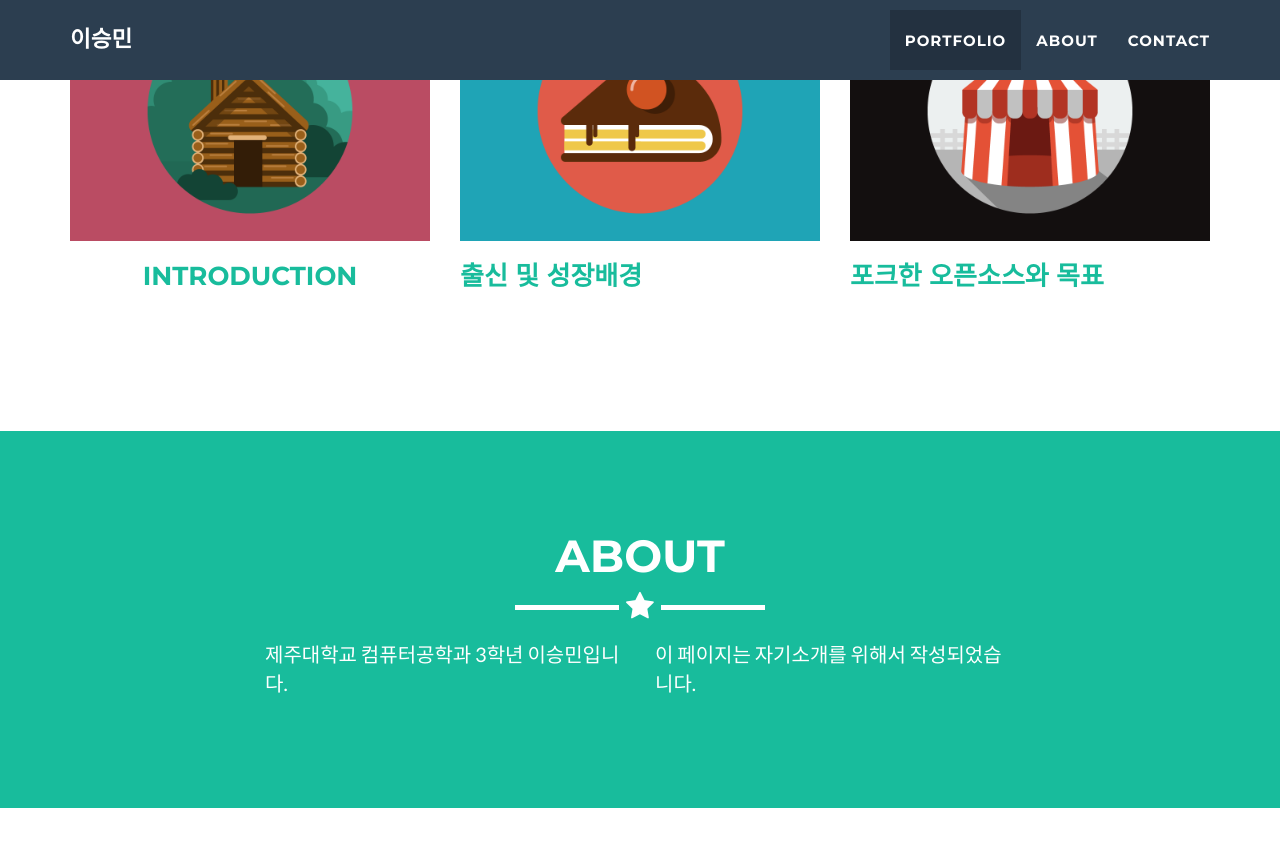
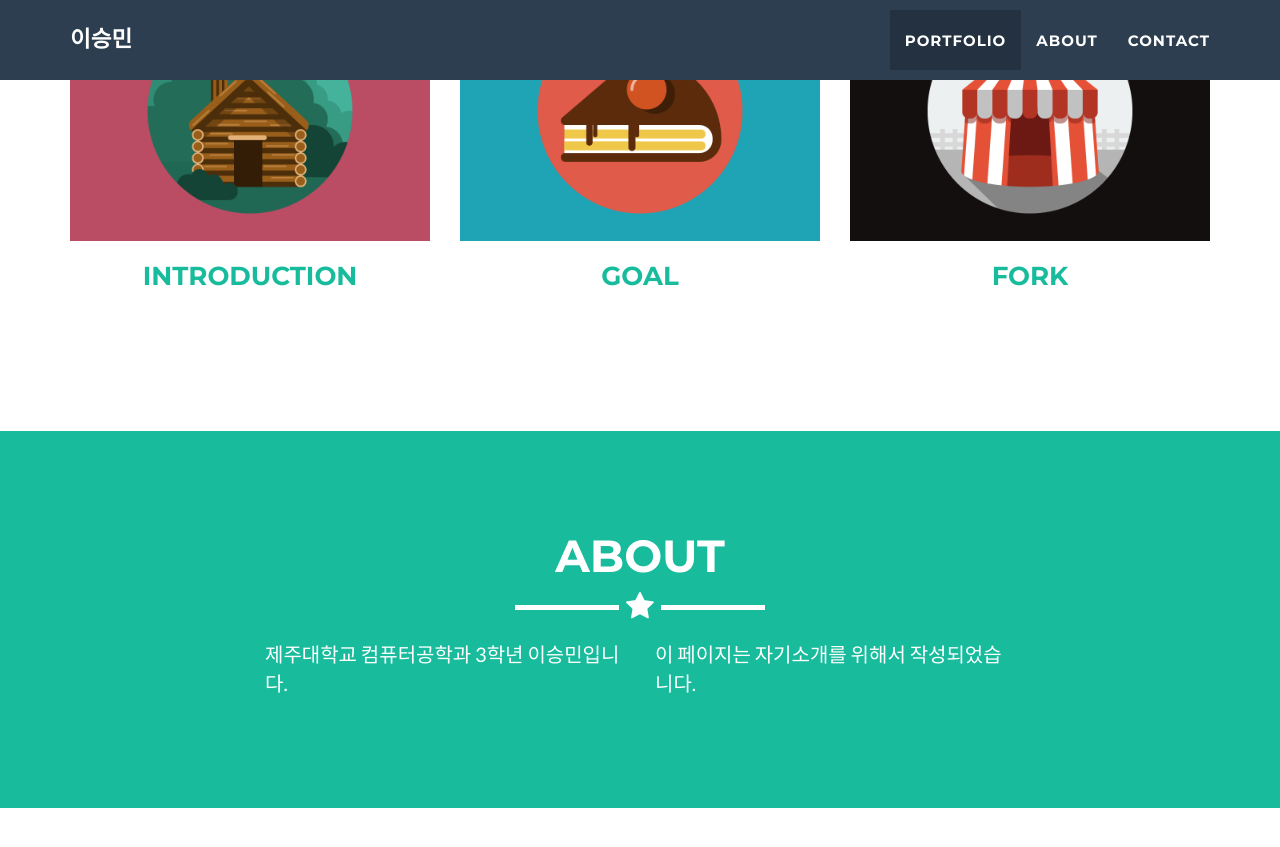
Before and after one commit to smlee5270/smlee5270.github.io, a Jekyll site: the page built from _posts/2014-07-18-project-1.markdown, in a window 1280 px wide and 900 px high, scrolled down 1004 px. Shown: the top 847 px of the window. Built offline with Jekyll 4.4.1, drawn with Linux system fonts in a browser that asks for light colours.

Commit message:
ㅊㅊㅊㅊ

```diff
--- a/_includes/portfolio_grid.html
+++ b/_includes/portfolio_grid.html
@@ -29,7 +29,7 @@
                                 </div>
                             </div>
                             <img src="img/portfolio/cake.png" class="img-responsive" alt="image-alt">
-                            <h3>출신 및 성장배경</h3>
+                            <center><h3>Goal</h3></center>
                         </a>
                     </div>
 
@@ -41,7 +41,7 @@
                                 </div>
                             </div>
                             <img src="img/portfolio/circus.png" class="img-responsive" alt="image-alt">
-                            <h3>포크한 오픈소스와 목표</h3>
+                            <center><h3>Fork</h3></center>
                         </a>
                     </div>
 
```
